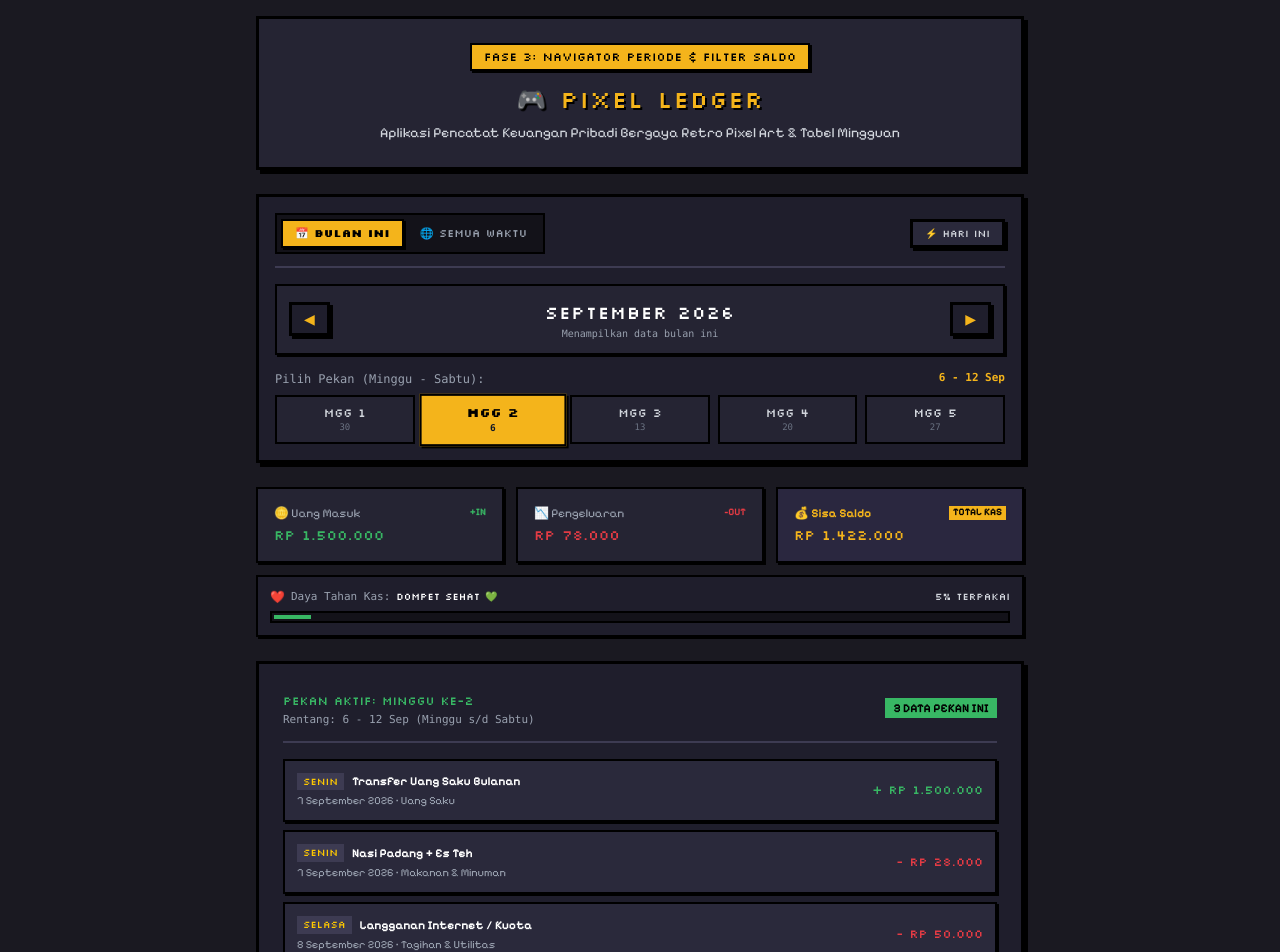
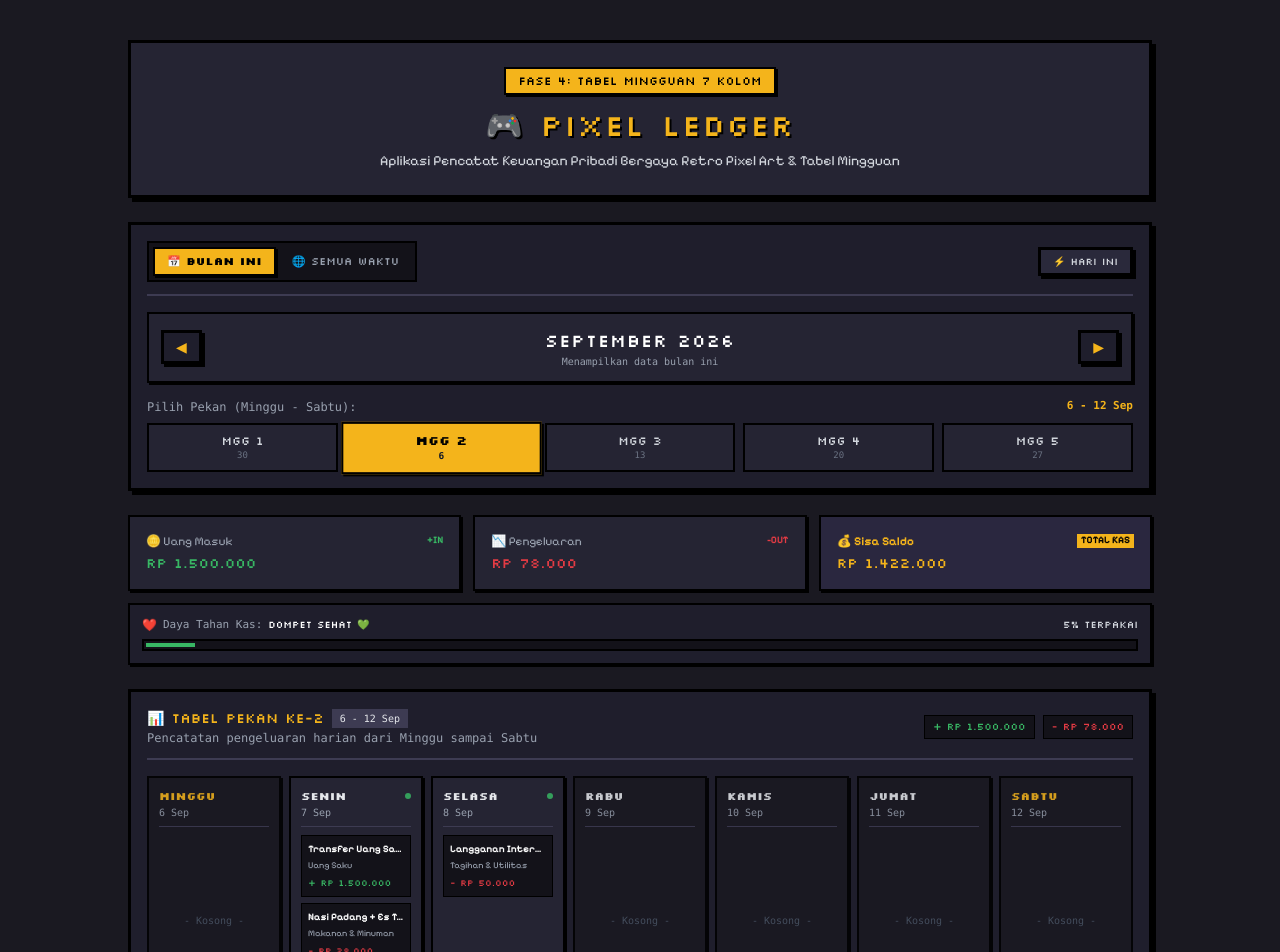
Before and after one commit to raintyaa/pixel-finance-tracker, a React (Vite) app: page / in a window 1280 px wide. Shown: the top 952 px of the page. Built offline with nearby package versions, Linux system fonts and the light colour scheme.

Commit message:
feat: integrate WeeklyTable component into main application layout

```diff
--- a/src/App.tsx
+++ b/src/App.tsx
@@ -1,10 +1,10 @@
 import { useMemo, useState } from 'react'
 import BalanceCards from './components/BalanceCards'
 import PeriodNavigator, { type ViewScope } from './components/PeriodNavigator'
+import WeeklyTable from './components/WeeklyTable'
 import { INITIAL_TRANSACTIONS } from './data/initialData'
 import type { Transaction } from './types/finance'
-import { formatRupiah } from './utils/currency'
-import { formatDateIndo, getDayName, getWeeksInMonth } from './utils/date'
+import { getWeeksInMonth } from './utils/date'
 
 export default function App() {
   const [transactions] = useState<Transaction[]>(INITIAL_TRANSACTIONS)
@@ -12,7 +12,7 @@ export default function App() {
   // 1. State Periode Navigasi (Tahun, Bulan, Pekan, & Filter Saldo)
   const [selectedYear, setSelectedYear] = useState<number>(2026)
   const [selectedMonth, setSelectedMonth] = useState<number>(9) // 9 = September
-  const [selectedWeek, setSelectedWeek] = useState<number>(2)   // Default: Minggu ke-2
+  const [selectedWeek, setSelectedWeek] = useState<number>(2)   // Default: Minggu ke-2 (ada data uji coba)
   const [viewScope, setViewScope] = useState<ViewScope>('month') // 'month' atau 'all'
 
   // 2. Hitung Daftar Pekan untuk Bulan yang Aktif
@@ -23,7 +23,7 @@ export default function App() {
 
   const activeWeekInfo = weeks.find((w) => w.weekNumber === selectedWeek) || weeks[0]
 
-  // 3. Handler Navigasi Bulan & Reset
+  // 3. Handler Navigasi Bulan & Reset Hari Ini
   const handlePrevMonth = () => {
     if (selectedMonth === 1) {
       setSelectedYear((y) => y - 1)
@@ -76,22 +76,17 @@ export default function App() {
     .filter((tx) => tx.type === 'expense')
     .reduce((acc, tx) => acc + tx.amount, 0)
 
-  // 5. Filter Transaksi Khusus Pekan yang Sedang Dipilih (Minggu s/d Sabtu)
-  const weeklyTransactions = transactions.filter((tx) => {
-    if (!activeWeekInfo) return false
-    return tx.date >= activeWeekInfo.startDate && tx.date <= activeWeekInfo.endDate
-  })
-
   return (
     <div className="min-h-screen bg-[#1a1921] text-[#f4f4f0] flex flex-col items-center justify-center p-4 selection:bg-[#f4b41b] selection:text-black">
-      <main className="w-full max-w-3xl flex flex-col gap-6">
+      {/* Lebar container disesuaikan (max-w-5xl) agar 7 kolom hari tampil lega */}
+      <main className="w-full max-w-5xl flex flex-col gap-6 my-6">
 
         {/* Header Retro */}
         <header className="pixel-box bg-[#252433] p-6 text-center">
           <div className="inline-block bg-[#f4b41b] text-black px-3 py-1 font-['Silkscreen'] text-xs uppercase mb-3 pixel-box-sm">
-            Fase 3: Navigator Periode & Filter Saldo
+            Fase 4: Tabel Mingguan 7 Kolom
           </div>
-          <h1 className="font-['Silkscreen'] text-xl md:text-2xl text-[#f4b41b] tracking-wider mb-2 drop-shadow-[2px_2px_0px_#000]">
+          <h1 className="font-['Silkscreen'] text-xl md:text-3xl text-[#f4b41b] tracking-wider mb-2 drop-shadow-[2px_2px_0px_#000]">
             🎮 PIXEL LEDGER
           </h1>
           <p className="text-sm text-gray-300">
@@ -113,67 +108,23 @@ export default function App() {
           onResetToday={handleResetToday}
         />
 
-        {/* 2. Kartu Saldo (Uang Masuk & Keluar Dinamis, Sisa Saldo FIX Total Kas Riil) */}
+        {/* 2. Kartu Saldo (3 Kartu Bersih: Uang Masuk, Pengeluaran, Sisa Saldo FIX) */}
         <BalanceCards
           totalIncome={totalIncome}
           totalExpense={totalExpense}
           realBalance={realBalance}
         />
 
-        {/* 3. Daftar Transaksi Terfilter Sesuai Pekan yang Dipilih */}
-        <section className="pixel-box bg-[#1f1e2c] p-6 flex flex-col gap-4">
-          <div className="flex flex-col sm:flex-row sm:items-center justify-between gap-2 border-b-2 border-[#3d3b52] pb-3">
-            <div>
-              <span className="font-['Silkscreen'] text-xs text-[#38b764]">
-                PEKAN AKTIF: MINGGU KE-{selectedWeek}
-              </span>
-              <div className="text-[11px] text-gray-400 font-mono">
-                Rentang: {activeWeekInfo?.label} (Minggu s/d Sabtu)
-              </div>
-            </div>
-            <span className="text-xs bg-[#38b764] text-black px-2 py-0.5 font-bold self-start sm:self-auto">
-              {weeklyTransactions.length} DATA PEKAN INI
-            </span>
-          </div>
+        {/* 3. Tampilan Utama Tabel Mingguan (7 Kolom Hari: Minggu s/d Sabtu) */}
+        {activeWeekInfo && (
+          <WeeklyTable
+            weekInfo={activeWeekInfo}
+            transactions={transactions}
+          />
+        )}
 
-          <div className="flex flex-col gap-2">
-            {weeklyTransactions.length === 0 ? (
-              <div className="text-center py-6 text-gray-500 font-mono text-xs border-2 border-dashed border-[#3d3b52] p-4">
-                Tidak ada transaksi tercatat di pekan ini.
-              </div>
-            ) : (
-              weeklyTransactions.map((tx) => (
-                <div
-                  key={tx.id}
-                  className="pixel-box-sm bg-[#2a293b] p-3 flex items-center justify-between text-xs"
-                >
-                  <div className="flex flex-col gap-1">
-                    <div className="flex items-center gap-2">
-                      <span className="bg-[#3d3b52] text-yellow-400 px-1.5 py-0.5 font-['Silkscreen'] text-[10px]">
-                        {getDayName(tx.dayOfWeek)}
-                      </span>
-                      <span className="font-bold text-white">{tx.description}</span>
-                    </div>
-                    <span className="text-gray-400 text-[11px]">
-                      {formatDateIndo(tx.date)} • {tx.category}
-                    </span>
-                  </div>
-
-                  <div
-                    className={`font-['Silkscreen'] text-xs ${
-                      tx.type === 'income' ? 'text-[#38b764]' : 'text-[#e43b44]'
-                    }`}
-                  >
-                    {tx.type === 'income' ? '+' : '-'} {formatRupiah(tx.amount)}
-                  </div>
-                </div>
-              ))
-            )}
-          </div>
-        </section>
-
-        <footer className="text-center text-xs text-gray-500 font-mono">
-          Target Berikutnya (Hari 6): Tampilan Grid Tabel Mingguan (Minggu - Sabtu) 📊
+        <footer className="text-center text-xs text-gray-500 font-mono mt-2">
+          Target Berikutnya (Hari 7): Form & Modal Input Transaksi Cepat 📝
         </footer>
       </main>
     </div>
```
